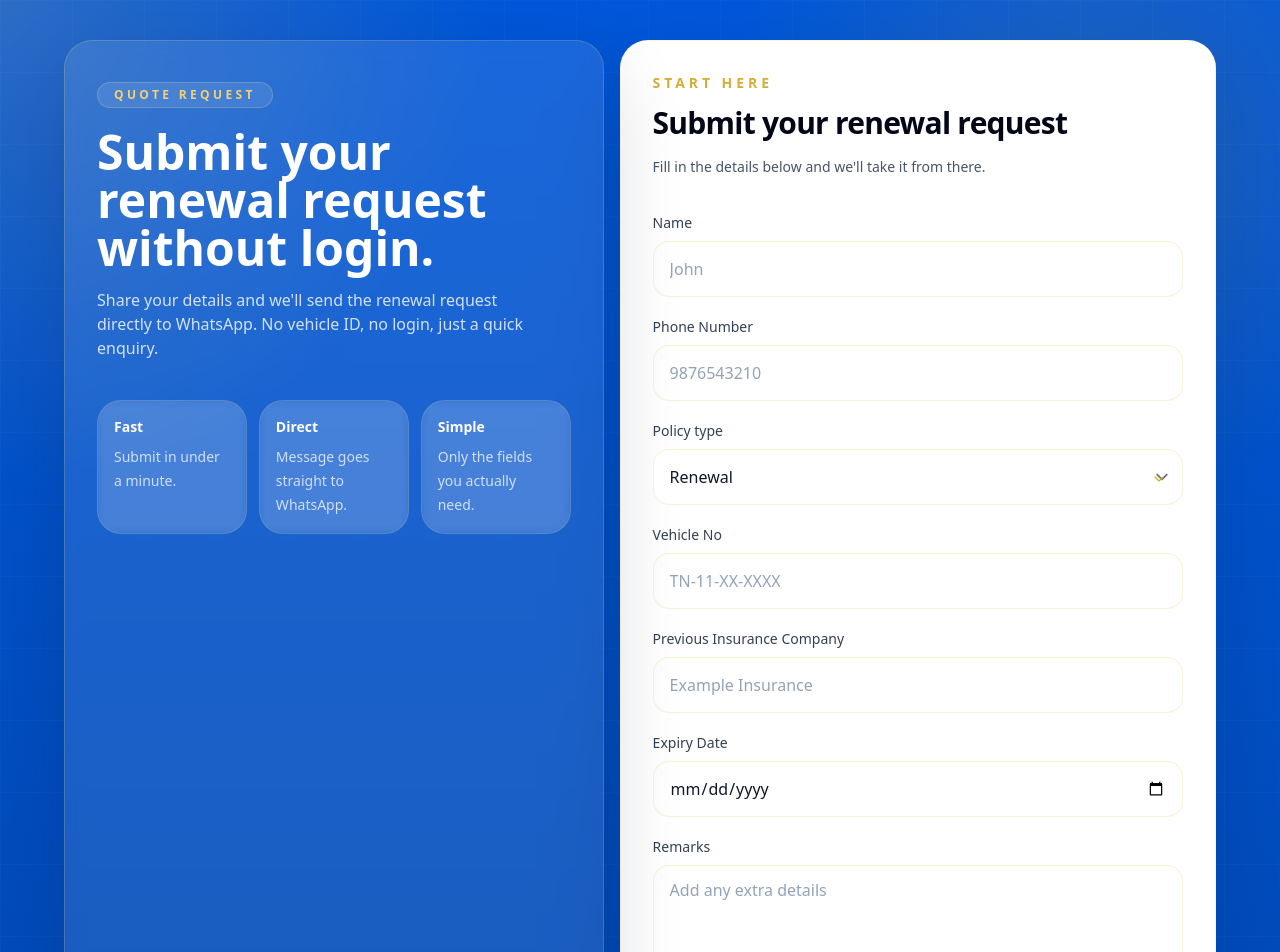
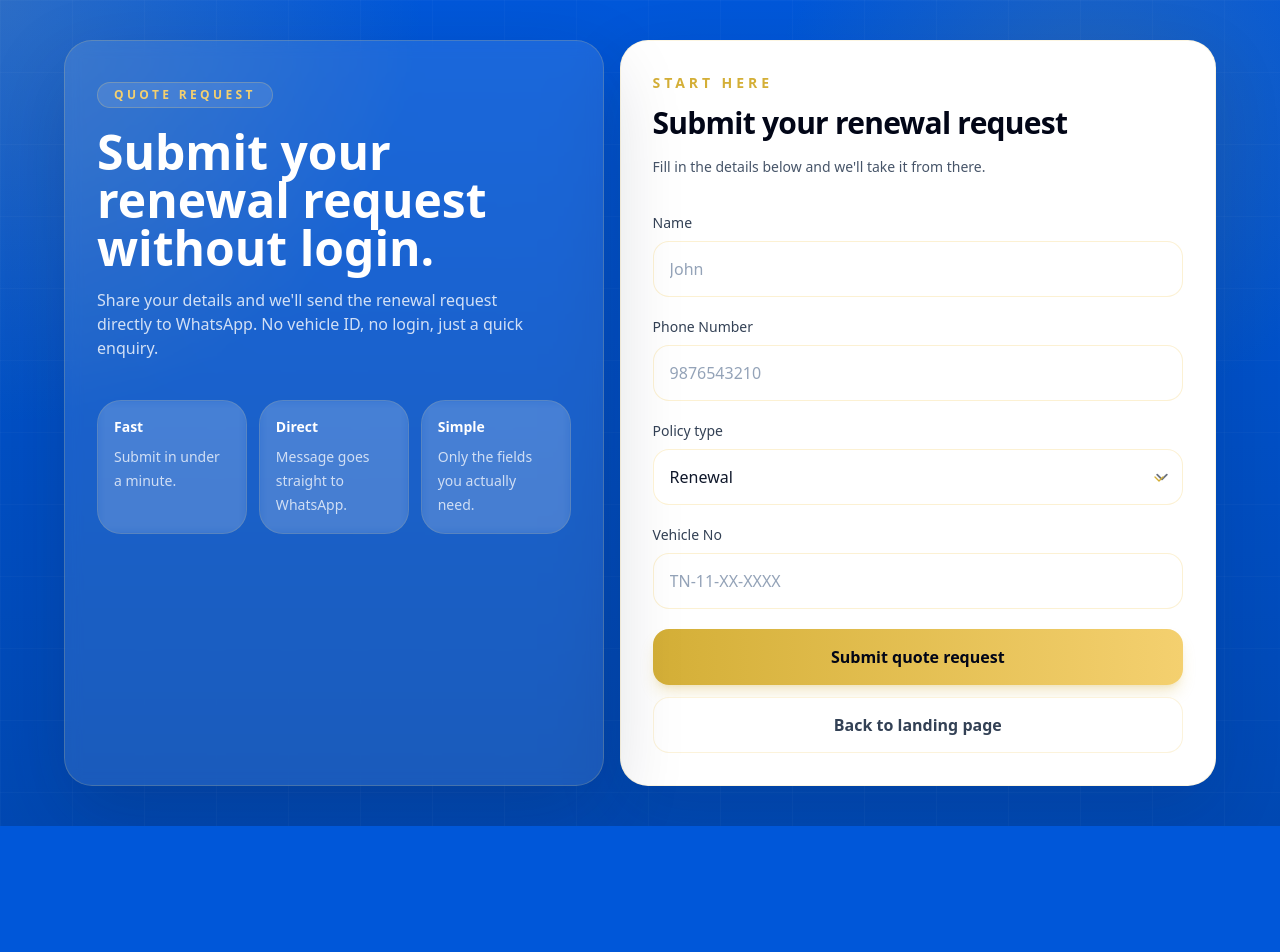
Before and after one commit to sathishramachandran/91InsuranceServices, a Next.js app in the folder frontend/: page /quotes/request in a window 1280 px wide. Shown: the top 952 px of the page. After the commit the page ends 826 px from the top, so only its background shows below. Built offline with nearby package versions, Linux system fonts and the light colour scheme.

Commit message:
simplify renewal request form

```diff
--- a/frontend/app/quotes/request/page.tsx
+++ b/frontend/app/quotes/request/page.tsx
@@ -29,9 +29,6 @@ export default function QuoteRequestPage() {
       `Phone: ${getFormValue(form, 'phone')}`,
       `Policy Type: ${getFormValue(form, 'policy_type')}`,
       `Vehicle No: ${getFormValue(form, 'vehicle_no')}`,
-      `Previous Insurance Company: ${getFormValue(form, 'previous_insurance_company')}`,
-      `Expiry Date: ${getFormValue(form, 'expiry_date')}`,
-      `Remarks: ${getFormValue(form, 'remarks')}`,
     ].join('\n'));
 
     setIsLoading(false);
@@ -137,35 +134,6 @@ export default function QuoteRequestPage() {
               />
             </label>
 
-            <label className="block">
-              <span className="mb-2 block text-sm font-medium text-slate-700">Previous Insurance Company</span>
-              <input
-                type="text"
-                name="previous_insurance_company"
-                className="h-14 w-full rounded-2xl border border-[#F4D06F]/30 bg-white px-4 text-slate-900 outline-none transition placeholder:text-slate-400 focus:border-[#D4AF37] focus:ring-4 focus:ring-[#F4D06F]/20"
-                placeholder="Example Insurance"
-              />
-            </label>
-
-            <label className="block">
-              <span className="mb-2 block text-sm font-medium text-slate-700">Expiry Date</span>
-              <input
-                type="date"
-                name="expiry_date"
-                className="h-14 w-full rounded-2xl border border-[#F4D06F]/30 bg-white px-4 text-slate-900 outline-none transition focus:border-[#D4AF37] focus:ring-4 focus:ring-[#F4D06F]/20"
-              />
-            </label>
-
-            <label className="block">
-              <span className="mb-2 block text-sm font-medium text-slate-700">Remarks</span>
-              <textarea
-                name="remarks"
-                rows={4}
-                className="w-full rounded-2xl border border-[#F4D06F]/30 bg-white px-4 py-3 text-slate-900 outline-none transition placeholder:text-slate-400 focus:border-[#D4AF37] focus:ring-4 focus:ring-[#F4D06F]/20"
-                placeholder="Add any extra details"
-              />
-            </label>
-
             <div className="flex flex-col gap-3">
               <button
                 type="submit"
```
